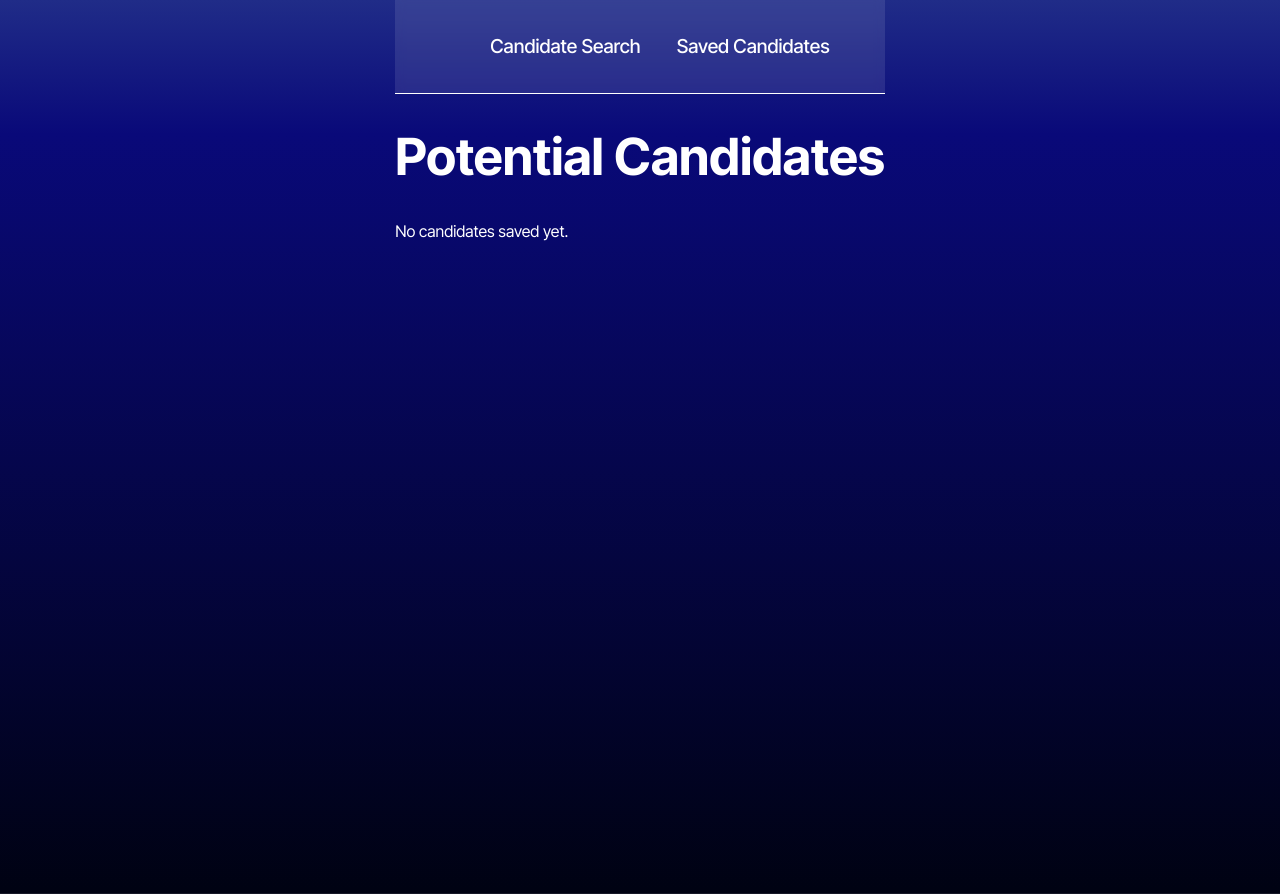
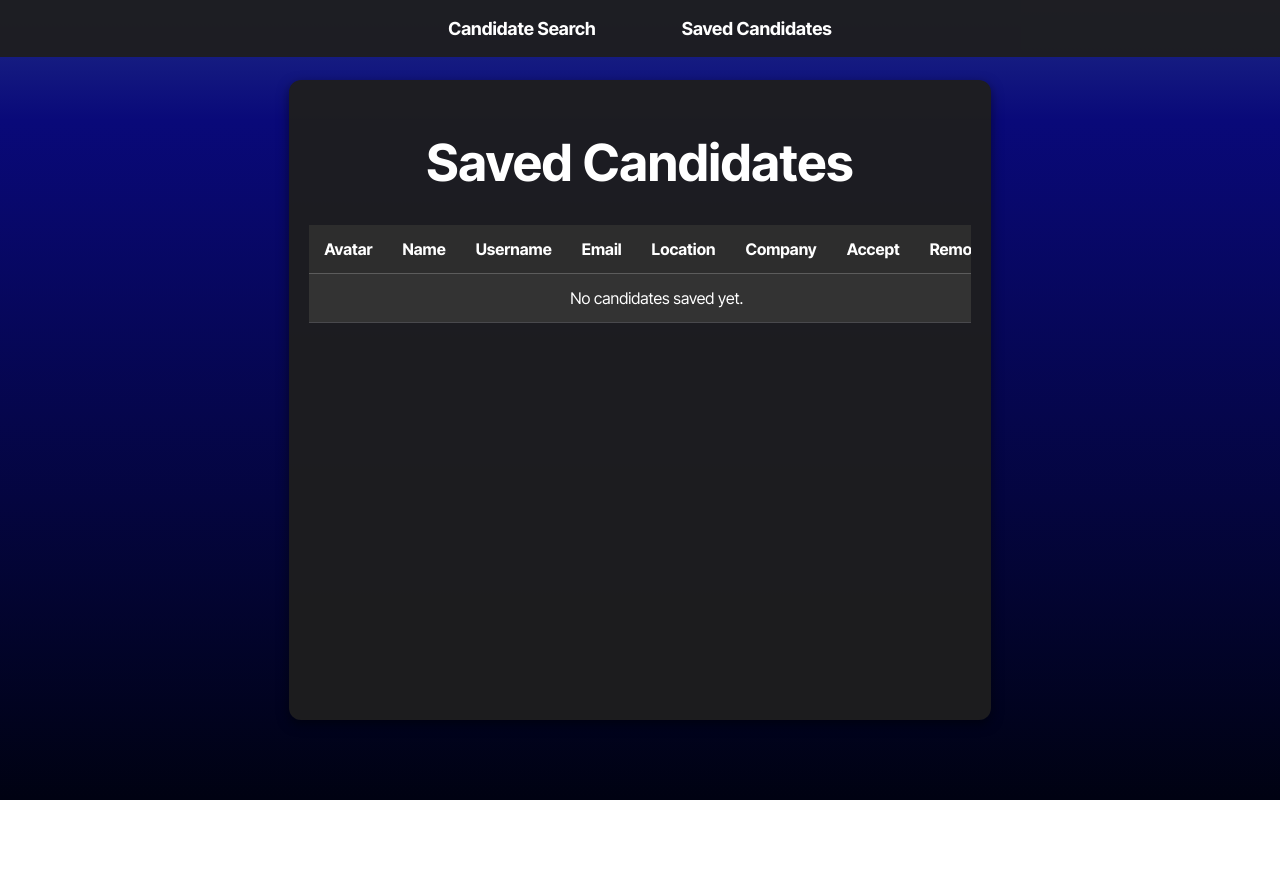
Before and after one commit to Amarrero0215/CandidateRecruitmentOS, a React (Vite) app: page /SavedCandidates in a window 1280 px wide. After the commit the page ends 800 px from the top, so only its background shows below. Built offline with nearby package versions, Linux system fonts and the light colour scheme.

Commit message:
refined and tuned the styling and fashioned up the page a bit

```diff
--- a/src/api/API.tsx
+++ b/src/api/API.tsx
@@ -2,12 +2,12 @@ import { Candidate } from "../interfaces/Candidate.interface";
 
 const searchGithub = async (): Promise<Candidate[]> => {
   try {
-    const start = Math.floor(Math.random() * 100000000) + 1;
+    const start = Math.floor(Math.random() * 1000000) + 1;
 
     console.log("Fetching users with token:", import.meta.env.VITE_GITHUB_TOKEN);
 
     const response = await fetch(
-      `https://api.github.com/users?since=${start}`,
+      `https://api.github.com/users?since=${start}&per_page=10`,
       {
         headers: {
           Authorization: `Bearer ${import.meta.env.VITE_GITHUB_TOKEN}`,
@@ -49,9 +49,12 @@ const searchGithub = async (): Promise<Candidate[]> => {
       })
     );
 
-    // Filter out null values (failed API calls)
-    const validUsers: Candidate[] = detailedUsers.filter(user => user !== null) as Candidate[];
-    console.log("Detailed Users Data:", validUsers);
+    // Filter out null values & who do not have both email and location (failed API calls)
+    const validUsers: Candidate[] = detailedUsers.filter(
+      (user) => user && user.email && user.location
+    ) as Candidate[];
+
+    console.log("Filtered Users Data (Only with Email & Location):", validUsers);
 
     return validUsers;
   } catch (err) {
--- a/src/components/Nav.tsx
+++ b/src/components/Nav.tsx
@@ -3,7 +3,7 @@ import '../css/Nav.css';
 
 const Nav = () => {
   return (
-    <nav className="nav">
+    <nav className="navbar">  {/* Changed from "nav" to "navbar" */}
       <ul className="nav-list">
         <li className="nav-item">
           <Link to="/" className="nav-link">Candidate Search</Link>
--- a/src/css/Candidate.css
+++ b/src/css/Candidate.css
@@ -1,4 +1,12 @@
 /* Candidate Card Styling */
+.candidate-search {
+    margin-top: 80px; /* Increased margin to push down content */
+    display: flex;
+    flex-direction: column;
+    align-items: center;
+    padding: 20px;
+}
+
 .candidate-card {
     width: 300px;
     margin: auto;
@@ -28,3 +36,95 @@
     height: 100vh; /* Full viewport height */
     background-color: #8a8484; /* Light gray background */
 }
+
+/* Saved Candidate Card Styling */
+.saved-candidates-container {
+    margin-top: 80px !important;
+    max-width: 90%;
+    height: 600px; /* Keeps the dashboard at a fixed height */
+    margin: 40px auto;
+    padding: 20px;
+    background: rgba(30, 30, 30, 0.95); /* Dark transparent background */
+    border-radius: 12px;
+    box-shadow: 0 4px 12px rgba(0, 0, 0, 0.5);
+    color: white;
+    display: flex;
+    flex-direction: column;
+    align-items: center;
+}
+
+/* Scrollable Dashboard */
+.saved-candidates-dashboard {
+    width: 100%;
+    overflow-y: auto; /* Enables scrolling inside the container */
+    max-height: 500px; /* Keeps the table inside the fixed container */
+}
+
+/* Table Styling */
+.saved-candidates-table {
+    width: 100%;
+    border-collapse: collapse;
+    text-align: left;
+}
+
+.saved-candidates-table th,
+.saved-candidates-table td {
+    padding: 12px 15px;
+    border-bottom: 1px solid rgba(255, 255, 255, 0.2);
+}
+
+.saved-candidates-table th {
+    background: rgba(50, 50, 50, 0.9);
+    font-weight: bold;
+}
+
+/* ✅ Alternating Row Colors */
+.saved-candidates-table tbody tr:nth-child(even) {
+    background: rgba(255, 255, 255, 0.1);
+}
+
+.saved-candidates-table tbody tr:hover {
+    background: rgba(255, 255, 255, 0.2);
+    transition: 0.2s ease-in-out;
+}
+
+/* Buttons */
+.accept-button, .remove-button {
+    padding: 6px 12px;
+    border: none;
+    font-size: 14px;
+    border-radius: 5px;
+    cursor: pointer;
+    transition: background 0.2s ease-in-out;
+}
+
+.accept-button {
+    background-color: green;
+    color: white;
+}
+
+.accept-button:hover {
+    background-color: darkgreen;
+}
+
+.remove-button {
+    background-color: red;
+    color: white;
+}
+
+.remove-button:hover {
+    background-color: darkred;
+}
+
+/* Style for empty row message */
+.empty-row {
+    text-align: center;
+    padding: 20px;
+}
+
+/* Candidate Avatar Styling */
+.candidate-avatar {
+    width: 40px;
+    height: 40px;
+    border-radius: 50%;
+}
--- a/src/css/Nav.css
+++ b/src/css/Nav.css
@@ -1,28 +1,39 @@
-.nav {
+.navbar {
+    width: 100%;
+    background: rgba(30, 30, 30, 0.95); /* Dark transparent background */
     display: flex;
-    justify-content: center;
-    padding: 1em;
-    background-color: rgba(255, 255, 255, 0.1);
-    -webkit-backdrop-filter: blur(5px);
-    backdrop-filter: blur(5px);
-    border-bottom: 1px solid white;
-}
+    justify-content: space-around; /* Distribute tabs evenly */
+    align-items: center;
+    padding: 15px 0;
+    position: fixed; /* Keeps it at the top */
+    top: 0;
+    left: 0;
+    z-index: 1000; /* Ensure it stays above other content */
+  }
 
-.nav-list {
+  .navbar ul {
     list-style: none;
     display: flex;
-    gap: 20px;
-}
+    width: 100%;
+    justify-content: center;
+    padding: 0;
+    margin: 0;
+  }
 
-.nav-item {
-    font-size: 1.2rem;
-}
+  .navbar li {
+    margin: 0 20px; /* Spacing between tabs */
+  }
 
-.nav-link {
+  .navbar a {
     color: white;
     text-decoration: none;
-}
+    font-size: 18px;
+    font-weight: bold;
+    padding: 10px 15px;
+    transition: background 0.3s ease-in-out;
+  }
 
-.nav-link:hover {
-    text-decoration: underline;
-}
+  .navbar a:hover {
+    background: rgba(255, 255, 255, 0.2);
+    border-radius: 5px;
+  }
--- a/src/pages/CandidateSearch.tsx
+++ b/src/pages/CandidateSearch.tsx
@@ -11,8 +11,15 @@ const CandidateSearch = () => {
   // Function to load the next candidate from API
   const loadNextCandidate = async () => {
     try {
-      const candidates = await searchGithub();
-      console.log("Fetched Candidates:", candidates);
+      let candidates = await searchGithub();
+      console.log("Filtered Candidates:", candidates);
+
+      let attempts = 3; // Retry up to 3 times if needed
+      while (candidates.length === 0 && attempts > 0) {
+        console.warn("No valid candidates found. Retrying...");
+        candidates = await searchGithub();
+        attempts--;
+      }
 
       if (candidates.length > 0) {
         const selectedCandidate = candidates[Math.floor(Math.random() * candidates.length)];
--- a/src/pages/SavedCandidates.tsx
+++ b/src/pages/SavedCandidates.tsx
@@ -19,21 +19,72 @@ const SavedCandidates = () => {
   };
 
   return (
-    <div>
-      <h1>Potential Candidates</h1>
-      {savedCandidates.length === 0 ? (
-        <p>No candidates saved yet.</p>
-      ) : (
-        <ul>
-          {savedCandidates.map((candidate) => (
-            <li key={candidate.login}>
-              <img src={candidate.avatar_url} alt={candidate.name} width="50" />
-              {candidate.name} ({candidate.login})
-              <button onClick={() => removeCandidate(candidate.login)}>Remove</button>
-            </li>
-          ))}
-        </ul>
-      )}
+    <div className="saved-candidates-container">
+      <h1>Saved Candidates</h1>
+
+      {/*  Scrollable Dashboard Container */}
+      <div className="saved-candidates-dashboard">
+        <table className="saved-candidates-table">
+          <thead>
+            <tr>
+              <th>Avatar</th>
+              <th>Name</th>
+              <th>Username</th>
+              <th>Email</th>
+              <th>Location</th>
+              <th>Company</th>
+              <th>Accept</th> {/*  Future Feature */}
+              <th>Remove</th>
+            </tr>
+          </thead>
+          <tbody>
+            {savedCandidates.length === 0 ? (
+              <tr>
+                <td colSpan={8} className="empty-row">
+                  No candidates saved yet.
+                </td>
+              </tr>
+            ) : (
+              savedCandidates.map((candidate) => (
+                <tr key={candidate.login}>
+                  <td>
+                    <img
+                      src={candidate.avatar_url}
+                      alt={candidate.name}
+                      className="candidate-avatar"
+                    />
+                  </td>
+                  <td>{candidate.name}</td>
+                  <td>@{candidate.login}</td>
+                  <td>
+                    {candidate.email !== "N/A" ? (
+                      <a href={`mailto:${candidate.email}`}>{candidate.email}</a>
+                    ) : (
+                      "N/A"
+                    )}
+                  </td>
+                  <td>{candidate.location}</td>
+                  <td>{candidate.company}</td>
+
+                  {/*  Placeholder Accept Button (Future Email Integration) */}
+                  <td>
+                    <button className="accept-button" onClick={() => alert(`Accepted ${candidate.name}!`)}>
+                      ✅
+                    </button>
+                  </td>
+
+                  {/* ✅ Remove Candidate Button */}
+                  <td>
+                    <button className="remove-button" onClick={() => removeCandidate(candidate.login)}>
+                      ❌
+                    </button>
+                  </td>
+                </tr>
+              ))
+            )}
+          </tbody>
+        </table>
+      </div>
     </div>
   );
 };
```
